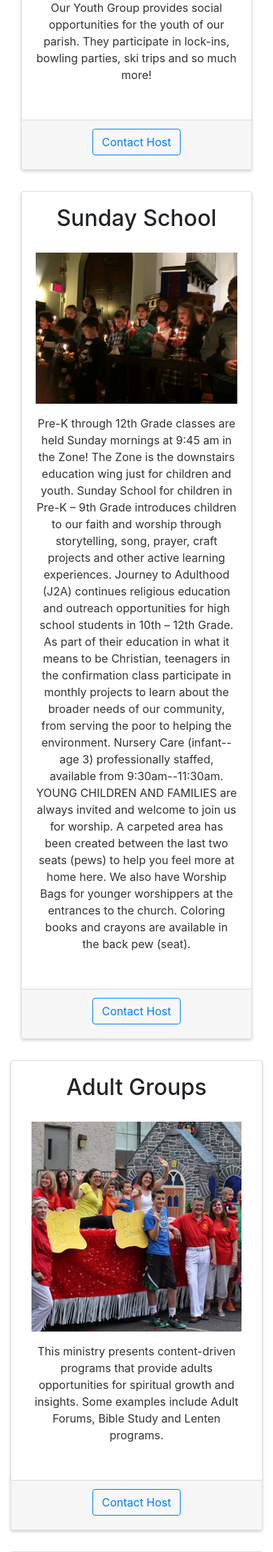
After one commit to VolantWebDesign/Christ-Church-Ridgewood, a PHP site: page /ministries_new.php in a window 390 px wide. The commit adds this page. Shown: the part 610-2828 px from the top of the page at 70% size. Run offline with PHP 8.4, Linux system fonts and the light colour scheme.

Commit message:
Updated the ministries.php page

```diff
--- /dev/null
+++ b/ministries_new.php
@@ -0,0 +1,431 @@
+<!DOCTYPE html>
+<html lang="en">
+
+<head>
+
+    <meta charset="utf-8">
+    <meta http-equiv="X-UA-Compatible" content="IE=edge">
+    <meta name="viewport" content="width=device-width, initial-scale=1">
+    <meta name="description" content="">
+    <meta name="author" content="">
+
+    <title>Ministries at Christ Church, Ridgewood</title>
+    <link href="css/bootstrap.min.css" rel="stylesheet">
+    <link href="css/modern-business.css" rel="stylesheet">
+    <link href="css/custom.css" rel="stylesheet">
+
+    <!-- Custom Fonts -->
+    <link href="font-awesome/css/font-awesome.min.css" rel="stylesheet" type="text/css">
+
+    <!-- HTML5 Shim and Respond.js IE8 support of HTML5 elements and media queries -->
+    <!-- WARNING: Respond.js doesn't work if you view the page via file:// -->
+    <!--[if lt IE 9]>
+        <script src="https://oss.maxcdn.com/libs/html5shiv/3.7.0/html5shiv.js"></script>
+        <script src="https://oss.maxcdn.com/libs/respond.js/1.4.2/respond.min.js"></script>
+    <![endif]-->
+
+</head>
+
+<body>
+    <?php $thekeys=time(); ?>
+
+        <?php include "navigation.php" ?>
+
+            <!-- Page Content -->
+
+            <div class="container">
+                <div class="row">
+                    <div class="col-md-12" align="center">
+                        <h2 class="page-header">Our Ministries</h2>
+                    </div>
+                </div>
+
+                <!-- Row 0 -->
+                <!-- Youth Group -->
+                <div class="card-deck">
+                    <div class="col-md-4">
+                        <div class="card">
+                            <div class="card-body" align="center">
+                                <h2 class="cardtop">Youth Group</h2>
+                                <img src="images/Ministries/IMG_2338.JPG" class="img-fluid" alt=" photo" title="">
+                                <p>Our Youth Group provides social opportunities for the youth of our parish. They participate in lock-ins, bowling parties, ski trips and so much more!</p>
+                            </div>
+
+                            <!-- Footer buttons -->
+                            <div align="center" class="card-footer">
+                                <a href="mailto:amymorrisonrealtor@gmail.com">
+                                    <button type="button" class="btn  btn-outline-primary">Contact Host</button>
+                                </a>
+                            </div>
+                        </div>
+                    </div>
+
+                    <!-- Sunday School -->
+                    <div class="col-md-8">
+                        <div class="card">
+                            <div class="card-body" align="center">
+                                <h2 class="cardtop">Sunday School</h2>
+                                <img src="images/Ministries/IMG_2315.JPG" class="img-fluid" alt=" photo" title="">
+                                <p>Pre-K through 12th Grade classes are held Sunday mornings at 9:45 am in the Zone! The Zone is the downstairs education wing just for children and youth. Sunday School for children in Pre-K – 9th Grade introduces children to our faith and worship through storytelling, song, prayer, craft projects and other active learning experiences. Journey to Adulthood (J2A) continues religious education and outreach opportunities for high school students in 10th – 12th Grade. As part of their education in what it means to be Christian, teenagers in the confirmation class participate in monthly projects to learn about the broader needs of our community, from serving the poor to helping the environment. Nursery Care (infant--age 3) professionally staffed, available from 9:30am--11:30am. YOUNG CHILDREN AND FAMILIES are always invited and welcome to join us for worship. A carpeted area has been created between the last two seats (pews) to help you feel more at home here. We also have Worship Bags for younger worshippers at the entrances to the church. Coloring books and crayons are available in the back pew (seat).</p>
+                            </div>
+
+                            <!-- Footer buttons -->
+                            <div align="center" class="card-footer">
+                                <a href="mailto:amymorrisonrealtor@gmail.com">
+                                    <button type="button" class="btn  btn-outline-primary">Contact Host</button>
+                                </a>
+                            </div>
+                        </div>
+                    </div>
+                </div>
+
+                <!-- Row 1 -->
+                <!-- Adult Groups -->
+                <div class="card-deck">
+                    <div class="card ">
+                        <div class="card-body" align="center">
+                            <h2 class="cardtop">Adult Groups</h2>
+                            <img src="images/community.jpg" class="img-fluid" alt=" photo" title="">
+                            <p>This ministry presents content-driven programs that provide adults opportunities for spiritual growth and insights. Some examples include Adult Forums, Bible Study and Lenten programs.</p>
+                        </div>
+
+                        <!-- Footer buttons -->
+                        <div align="center" class="card-footer">
+                            <a href="mailto:amymorrisonrealtor@gmail.com">
+                                <button type="button" class="btn  btn-outline-primary">Contact Host</button>
+                            </a>
+                        </div>
+                    </div>
+
+                    <!-- Women at the Well -->
+                    <div class="card ">
+                        <div class="card-body" align="center">
+                            <h2 class="cardtop">Women at the Well</h2>
+                            <img src="images/africandrum.png" class="img-fluid" alt=" photo" title="">
+                            <p>This spiritual reflection group is open to all women, including visitors and friends. It meets on the 2nd Saturday of the month from 9:30 am—11:30 am in the Guilds Room. Childcare is proved in the nursery.
+                                <br> Come share in guided meditation, reflection, discussion and creative response.</p>
+                        </div>
+
+                        <!-- Footer buttons -->
+                        <div align="center" class="card-footer">
+                            <a href="mailto:amymorrisonrealtor@gmail.com">
+                                <button type="button" class="btn  btn-outline-primary">Contact Host</button>
+                            </a>
+                        </div>
+                    </div>
+                </div>
+                <br>
+                <br>
+
+                <!-- Choirs & Music -->
+                <div class="container">
+                    <div class="row">
+                        <div class="col-md-12" align="center">
+                            <h2 class="page-header">Choirs & Music</h2>
+                        </div>
+                    </div>
+
+                    <!-- Row 2 -->
+                    <!-- Adult Choir -->
+                    <div class="card-deck">
+                        <div class="card ">
+                            <div class="card-body" align="center">
+                                <h2 class="cardtop">Adult Choir</h2>
+                                <img src="images/community.jpg" class="img-fluid" alt=" photo" title="">
+                                <p>Our Adult Choir is a volunteer group who meet on Sunday from September through June at 9:00 am for rehearsal and to lead worship on Sundays at 10:00 am. Adults and youth (high school age and up) are welcome to join and share the joy of music and fellowship.</p>
+                            </div>
+
+                            <!-- Footer buttons -->
+                            <div align="center" class="card-footer">
+                                <a href="mailto:amymorrisonrealtor@gmail.com">
+                                    <button type="button" class="btn  btn-outline-primary">Contact Host</button>
+                                </a>
+                            </div>
+                        </div>
+
+                        <!-- Jubilation Choir -->
+                        <div class="card ">
+                            <div class="card-body" align="center">
+                                <h2 class="cardtop">Jubilation Choir</h2>
+                                <img src="images/jubilationchoir.jpg" class="img-fluid" alt=" photo" title="">
+                                <p>Jubilation Choir is open to boys and girls in kindergarten through high school. The choir performs on Youth Sundays and special services during the program year. The choir rehearses after the 10:00 am service from 11:15 am to noon in the choir room.
+                                    <br> Jubilation Choir also invites those interested to learn to play our set of hand chimes and other instruments while developing musicianship skills.</p>
+                            </div>
+
+                            <!-- Footer buttons -->
+                            <div align="center" class="card-footer">
+                                <a href="mailto:amymorrisonrealtor@gmail.com">
+                                    <button type="button" class="btn  btn-outline-primary">Contact Host</button>
+                                </a>
+                            </div>
+                        </div>
+
+                        <!-- Youth Drumming -->
+                        <div class="card ">
+                            <div class="card-body" align="center">
+                                <h2 class="cardtop">Youth Drumming</h2>
+                                <img src="images/africandrum.png" class="img-fluid" alt=" photo" title="">
+                                <p>Children and Youth of all ages are welcome to join the African Drumming Group.</p>
+                            </div>
+
+                            <!-- Footer buttons -->
+                            <div align="center" class="card-footer">
+                                <a href="mailto:amymorrisonrealtor@gmail.com">
+                                    <button type="button" class="btn  btn-outline-primary">Contact Host</button>
+                                </a>
+                            </div>
+                        </div>
+                    </div>
+                    <br>
+                    <br>
+
+                    <!-- Outreach -->
+                    <div class="container">
+                        <div class="row">
+                            <div class="col-md-12" align="center">
+                                <h2 class="page-header">Outreach</h2>
+                            </div>
+                        </div>
+
+                        <!-- Row 2 -->
+                        <!-- Charlotte's Angels -->
+                        <div class="card-deck">
+                            <div class="card ">
+                                <div class="card-body" align="center">
+                                    <h2 class="cardtop">Charlotte's Angels</h2>
+                                    <img src="images/community.jpg" class="img-fluid" alt=" photo" title="">
+                                    <p>Charlotte's Angels are a multi-generational group of parishioners that raise funds and participate in the American Diabetes Walk to help fund diabetes research and education.</p>
+                                </div>
+
+                                <!-- Footer buttons -->
+                                <div align="center" class="card-footer">
+                                    <a href="mailto:amymorrisonrealtor@gmail.com">
+                                        <button type="button" class="btn  btn-outline-primary">Contact Host</button>
+                                    </a>
+                                </div>
+                            </div>
+
+                            <!-- Pastoral Care -->
+                            <div class="card ">
+                                <div class="card-body" align="center">
+                                    <h2 class="cardtop">Pastoral Care</h2>
+                                    <img src="images/africandrum.png" class="img-fluid" alt=" photo" title="">
+                                    <p>A shared ministry of the clergy and the laity, Pastoral Care acts together as a gentle reminder of God's compassion as we “seek and serve Christ in all persons.” They do this through cards, calls, and e-mails; a prayer chain, prayer services at nursing homes, visits to the ill and/or housebound, providing transportation and help with post-funeral receptions.</p>
+                                </div>
+
+                                <!-- Footer buttons -->
+                                <div align="center" class="card-footer">
+                                    <a href="mailto:amymorrisonrealtor@gmail.com">
+                                        <button type="button" class="btn  btn-outline-primary">Contact Host</button>
+                                    </a>
+                                </div>
+                            </div>
+                        </div>
+
+                        <!-- Row 3 -->
+                        <!-- Ministry of Meals -->
+                        <div class="card-deck">
+                            <div class="card ">
+                                <div class="card-body" align="center">
+                                    <h2 class="cardtop">Ministry of Meals</h2>
+                                    <img src="images/community.jpg" class="img-fluid" alt=" photo" title="">
+                                    <p>The Ministry of Meals seeks to grow this ministry by adding names of those willing to make a meal for parishioners who may need something extra for a week or so while recovering from surgery, having a new baby, and more.</p>
+                                </div>
+
+                                <!-- Footer buttons -->
+                                <div align="center" class="card-footer">
+                                    <a href="mailto:amymorrisonrealtor@gmail.com">
+                                        <button type="button" class="btn  btn-outline-primary">Contact Host</button>
+                                    </a>
+                                </div>
+                            </div>
+
+                            <!-- Family Promise -->
+                            <div class="card ">
+                                <div class="card-body" align="center">
+                                    <h2 class="cardtop">Family Promise</h2>
+                                    <img src="images/africandrum.png" class="img-fluid" alt=" photo" title="">
+                                    <p>One Saturday a month Christ Episcopal Church provides the staffing at the Family Promise of Bergen County Family Center in Ridgewood. This “Ministry of Presence” makes it possible for homeless families to have a space to spend the afternoon when they need it. Adults and families are welcome to volunteer for this ministry.</p>
+                                </div>
+
+                                <!-- Footer buttons -->
+                                <div align="center" class="card-footer">
+                                    <a href="mailto:amymorrisonrealtor@gmail.com">
+                                        <button type="button" class="btn  btn-outline-primary">Contact Host</button>
+                                    </a>
+                                </div>
+                            </div>
+                        </div>
+
+                        <!-- Row 4 -->
+                        <!-- The Needlers -->
+                        <div class="card-deck">
+                            <div class="card ">
+                                <div class="card-body" align="center">
+                                    <h2 class="cardtop">The Needlers</h2>
+                                    <img src="images/community.jpg" class="img-fluid" alt=" photo" title="">
+                                    <p>Most knitting done by “The Needlers” is to benefit the Seaman's Church Institute's Christmas at Sea Program. Yarn is provided by the Women's Guild of Christ Church and by anonymous donors. We also welcome crocheters, needlepointers and other craftspeople.</p>
+                                </div>
+
+                                <!-- Footer buttons -->
+                                <div align="center" class="card-footer">
+                                    <a href="mailto:amymorrisonrealtor@gmail.com">
+                                        <button type="button" class="btn  btn-outline-primary">Contact Host</button>
+                                    </a>
+                                </div>
+                            </div>
+
+                            <!-- North Porch -->
+                            <div class="card ">
+                                <div class="card-body" align="center">
+                                    <h2 class="cardtop">North Porch</h2>
+                                    <img src="images/africandrum.png" class="img-fluid" alt=" photo" title="">
+                                    <p>Assist with publicity and collection of donated items for needy mothers and newborns.</p>
+                                </div>
+
+                                <!-- Footer buttons -->
+                                <div align="center" class="card-footer">
+                                    <a href="mailto:amymorrisonrealtor@gmail.com">
+                                        <button type="button" class="btn  btn-outline-primary">Contact Host</button>
+                                    </a>
+                                </div>
+                            </div>
+                        </div>
+
+                        <!-- Row 5 -->
+                        <!-- St. Paul's Food Pantry -->
+                        <div class="card-deck">
+                            <div class="card ">
+                                <div class="card-body" align="center">
+                                    <h2 class="cardtop">St. Paul's Food Pantry</h2>
+                                    <img src="images/community.jpg" class="img-fluid" alt=" photo" title="">
+                                    <p>Every food item placed in our collection barrels fills the shelves in the St. Paul's Food Pantry and finds its way to the home of a family trying to get back on its feet. The Pantry always needs staples, including pastas, rice, and cereals. Monetary donations are also accepted.</p>
+                                </div>
+
+                                <!-- Footer buttons -->
+                                <div align="center" class="card-footer">
+                                    <a href="mailto:amymorrisonrealtor@gmail.com">
+                                        <button type="button" class="btn  btn-outline-primary">Contact Host</button>
+                                    </a>
+                                </div>
+                            </div>
+
+                            <!-- St. Paul's Men's Homeless Shelter -->
+                            <div class="card ">
+                                <div class="card-body" align="center">
+                                    <h2 class="cardtop">St. Paul's Men's Homeless Shelter</h2>
+                                    <img src="images/africandrum.png" class="img-fluid" alt=" photo" title="">
+                                    <p>On the second Monday of each month, Christ Church provides a meal for up to 40 homeless men at St. Paul's Mens' Shelter. Families, church committees, and ad hoc groups prepare the meal in advance in the church kitchen; others reheat or deliver and serve the meals.</p>
+                                </div>
+
+                                <!-- Footer buttons -->
+                                <div align="center" class="card-footer">
+                                    <a href="mailto:amymorrisonrealtor@gmail.com">
+                                        <button type="button" class="btn  btn-outline-primary">Contact Host</button>
+                                    </a>
+                                </div>
+                            </div>
+                        </div>
+                        <br>
+                        <br>
+
+                        <!-- Fellowship -->
+                        <div class="container">
+                            <div class="row">
+                                <div class="col-md-12" align="center">
+                                    <h2 class="page-header">Fellowship</h2>
+                                </div>
+                            </div>
+
+                            <!-- Row 6 -->
+                            <!-- Parish Life & Fellowship -->
+                            <div class="card-deck">
+                                <div class="card ">
+                                    <div class="card-body" align="center">
+                                        <h2 class="cardtop">Parish Life & Fellowship</h2>
+                                        <img src="images/community.jpg" class="img-fluid" alt=" photo" title="">
+                                        <p>The Parish Life and Fellowship Team plans social events that welcome everyone to be a part of the Christ Episcopal Church community. Participating in these events is a great opportunity to meet new people and to get better acquainted with the people you already know. They invite all who would like to help with the planning, cooking and set-up of our events to participate. New ideas are always welcome!</p>
+                                    </div>
+
+                                    <!-- Footer buttons -->
+                                    <div align="center" class="card-footer">
+                                        <a href="mailto:amymorrisonrealtor@gmail.com">
+                                            <button type="button" class="btn  btn-outline-primary">Contact Host</button>
+                                        </a>
+                                    </div>
+                                </div>
+
+                                <!-- Women's Luncheon Group -->
+                                <div class="card ">
+                                    <div class="card-body" align="center">
+                                        <h2 class="cardtop">Women's Luncheon Group</h2>
+                                        <img src="images/africandrum.png" class="img-fluid" alt=" photo" title="">
+                                        <p>The Women's Luncheon Group meets at Kurth Cottage every 2nd and 4th Sunday. This service and fellowship group helps sponsor the annual spring Flower Sale, the proceeds of which support the Christ Church Scholarship Memorial Fund.</p>
+                                    </div>
+
+                                    <!-- Footer buttons -->
+                                    <div align="center" class="card-footer">
+                                        <a href="mailto:amymorrisonrealtor@gmail.com">
+                                            <button type="button" class="btn  btn-outline-primary">Contact Host</button>
+                                        </a>
+                                    </div>
+                                </div>
+                            </div>
+
+                            <!-- Row 7 -->
+                            <!-- Men's Fellowship -->
+                            <div class="card-deck">
+                                <div class="card ">
+                                    <div class="card-body" align="center">
+                                        <h2 class="cardtop">Men's Fellowship</h2>
+                                        <img src="images/community.jpg" class="img-fluid" alt=" photo" title="">
+                                        <p>The Men's Fellowship group provides a monthly opportunity for men to meet and exchange ideas about political, cultural or spiritual issues of today's world.</p>
+                                    </div>
+
+                                    <!-- Footer buttons -->
+                                    <div align="center" class="card-footer">
+                                        <a href="mailto:amymorrisonrealtor@gmail.com">
+                                            <button type="button" class="btn  btn-outline-primary">Contact Host</button>
+                                        </a>
+                                    </div>
+                                </div>
+
+                                <!-- Travel Group -->
+                                <div class="card ">
+                                    <div class="card-body" align="center">
+                                        <h2 class="cardtop">Travel Group</h2>
+                                        <img src="images/bavaria.jpg" class="img-fluid" alt=" photo" title="">
+                                        <p>The Christ Episcopal Church Travel group is for those who enjoy international adventures. Past trips have included Italy, Ireland, Canada, and the Danube River.</p>
+                                    </div>
+
+                                    <!-- Footer buttons -->
+                                    <div align="center" class="card-footer">
+                                        <a href="mailto:amymorrisonrealtor@gmail.com">
+                                            <button type="button" class="btn  btn-outline-primary">Contact Host</button>
+                                        </a>
+                                    </div>
+                                </div>
+                            </div>
+
+                            <!-- Call to Action Section -->
+                            <?php include "donate.php"; ?>
+
+                        </div>
+                        <!-- /.container -->
+
+                        <!-- jQuery -->
+                        <script src="js/jquery.js"></script>
+
+                        <!-- Bootstrap Core JavaScript -->
+                        <script src="js/bootstrap.min.js"></script>
+
+                        <!-- Script to Activate the Carousel -->
+                        <script>
+                            $('.carousel').carousel({
+                                interval: 5000 //changes the speed
+                            })
+                        </script>
+
+</body>
+
+</html>
```
Also changed, not shown: ministries.php (line endings or trailing spaces).
